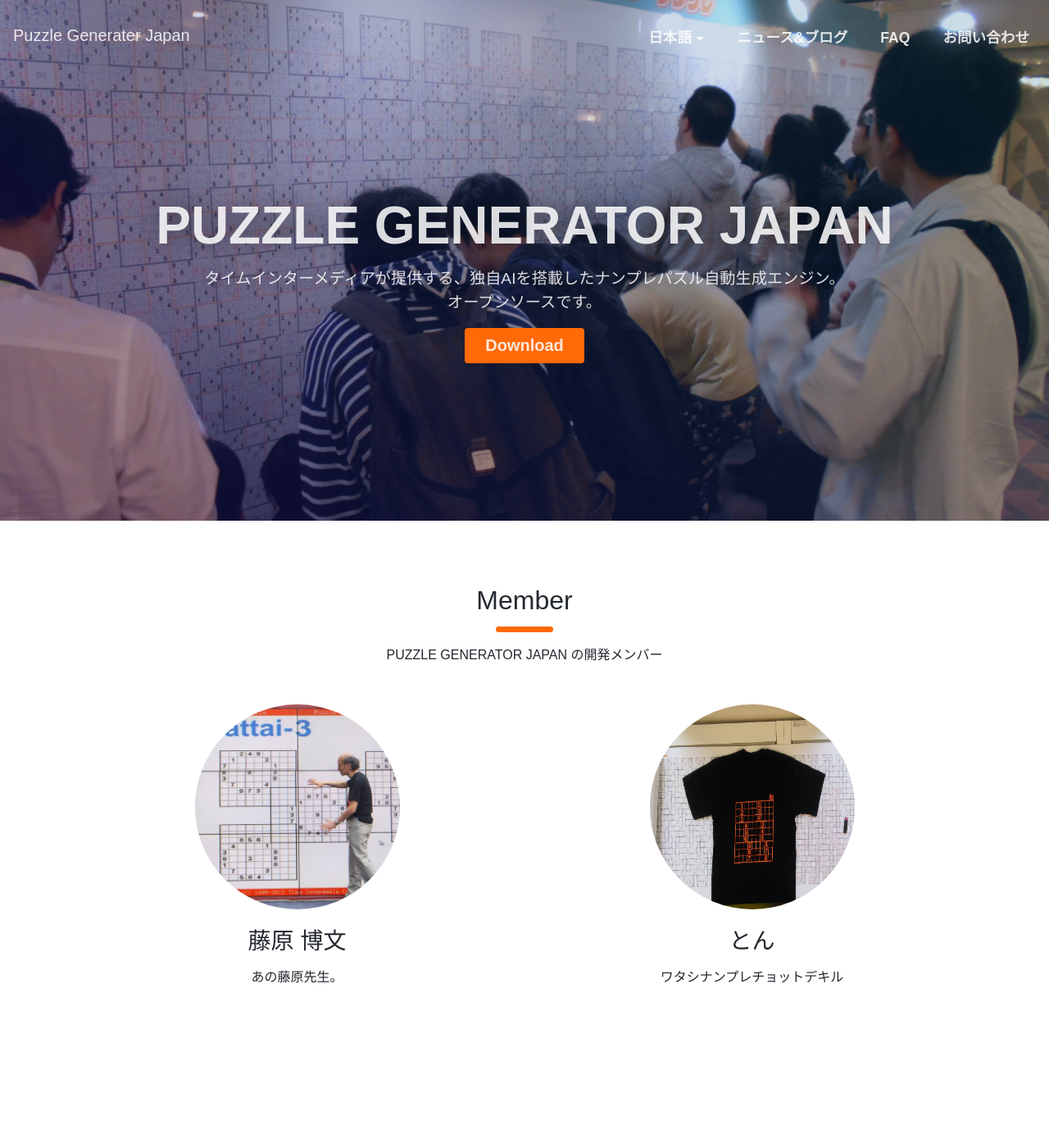
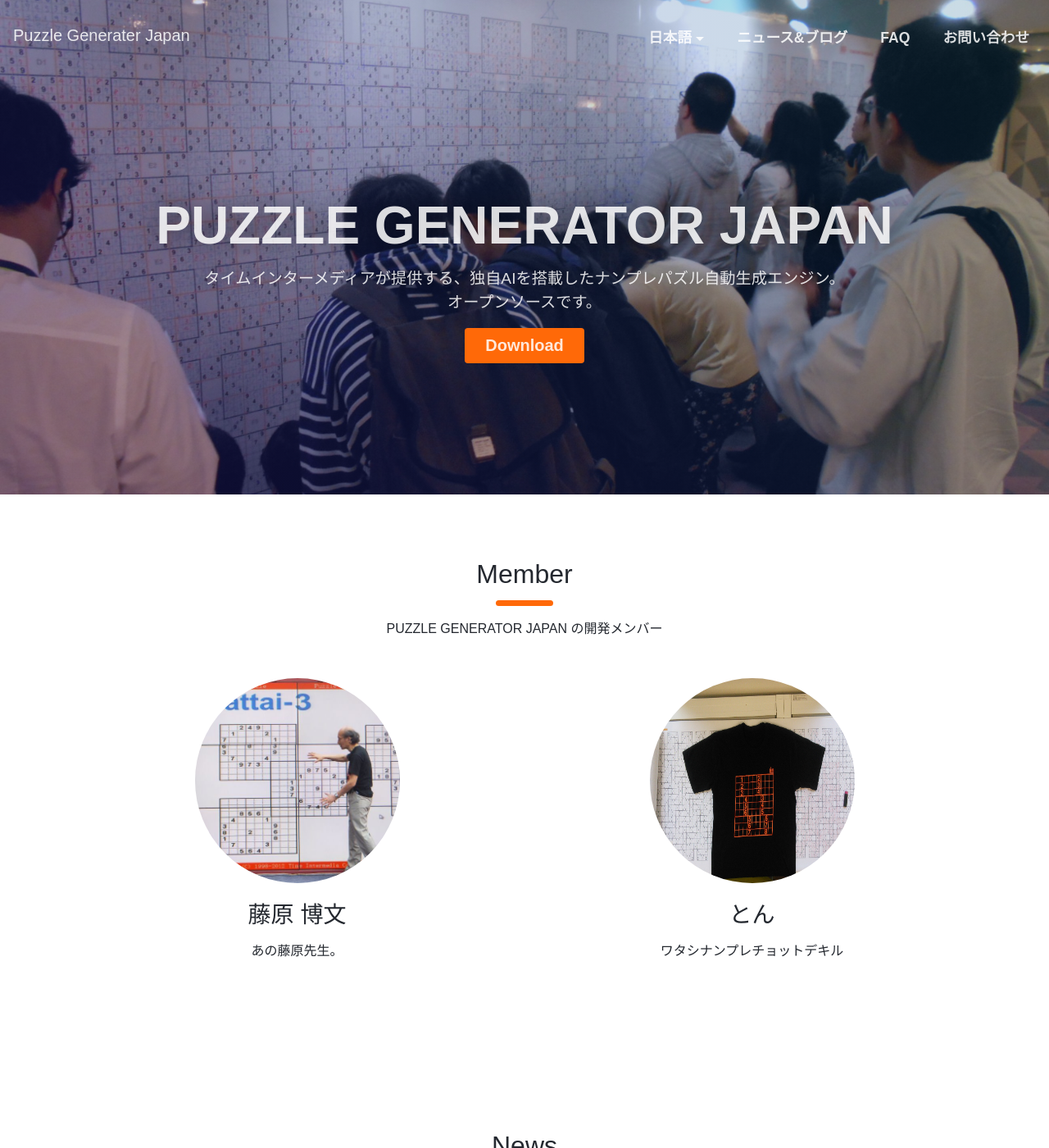
Before and after one commit to timedia/puzzle.gr.jp, a Jekyll site: the page built from index.html, in a window 1280 px wide and 1400 px high. Shown: the whole window at 82% size. Built offline with Jekyll 4.4.1, drawn with Linux system fonts in a browser that asks for light colours; nearby versions of some CDN libraries; the list of posts is cut into pages by our own code.

Commit message:
Fix header padding

```diff
--- a/_sass/common.scss
+++ b/_sass/common.scss
@@ -62,11 +62,20 @@
     background-repeat: no-repeat;
     background-attachment: fixed;
     background-size: cover;
-    padding-bottom: 7rem;
 
     .container {
         text-align: center;
-        padding-top: 15rem;;
+        padding-top: 8rem;
+
+        @media (min-width: $md-min-width) {
+            padding-top: 10rem;
+            padding-bottom: 7rem;
+        }
+
+        @media (min-width: $xl-min-width) {
+            padding-top: 15rem;
+            padding-bottom: 10rem;
+        }
 
         h1 {
             color: $color-font-white;
```
